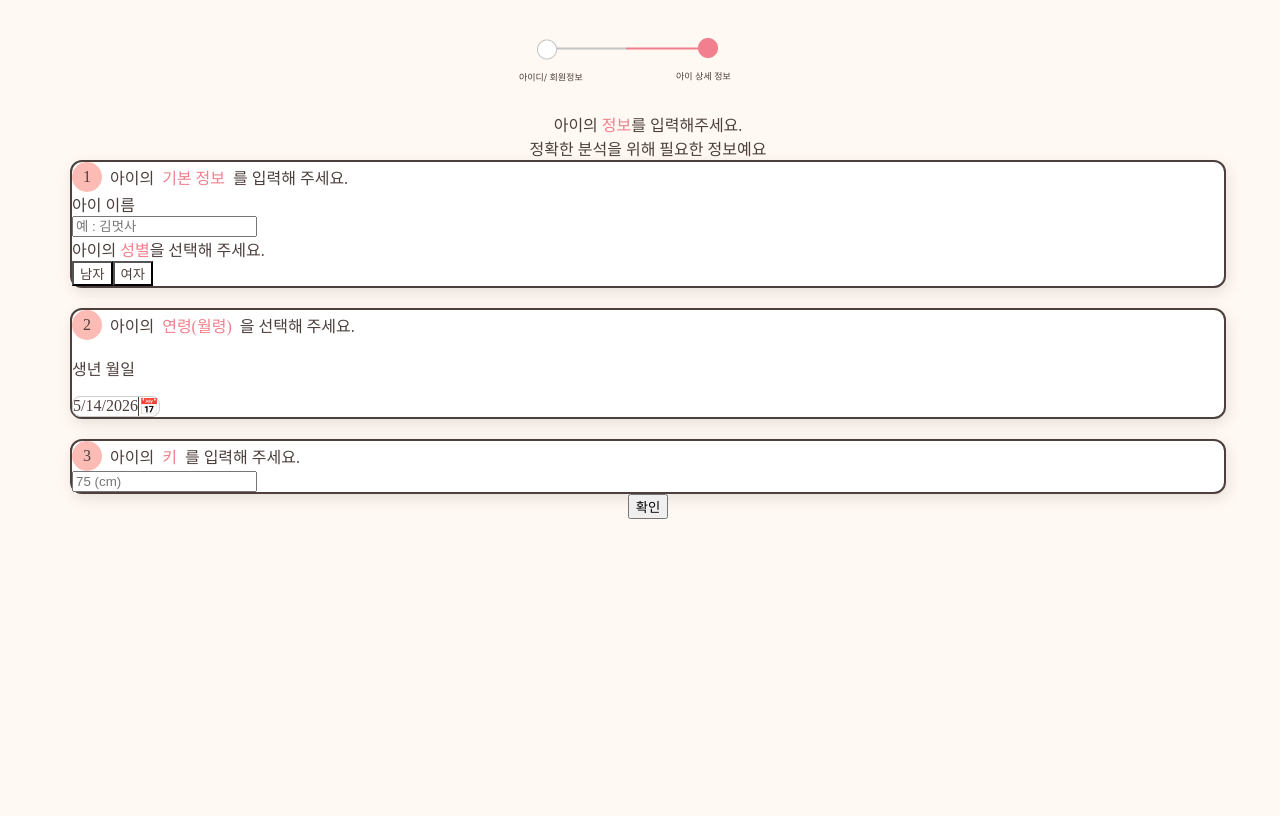
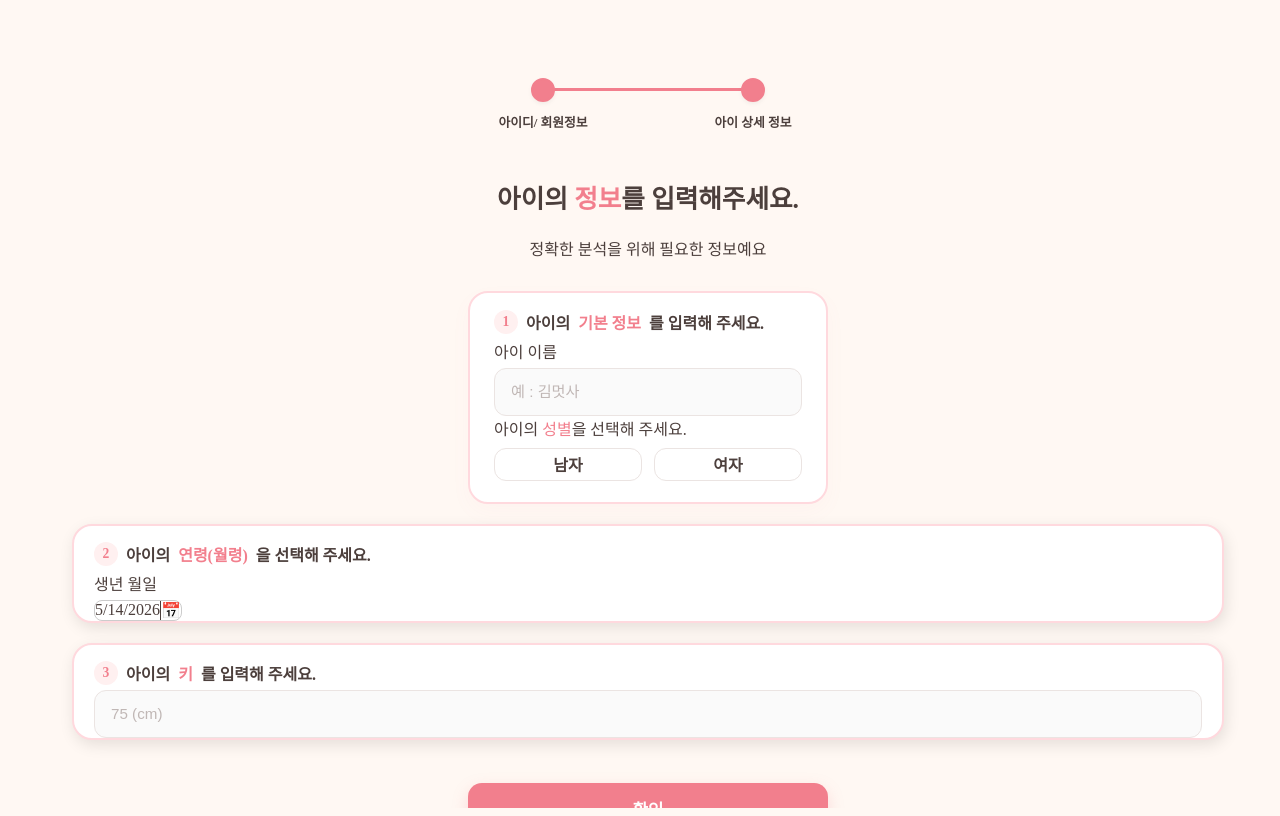
Before and after one commit to Ideaton-Team1-frontend/ideaton-team1-frontend, a React (Create React App) app: page /kidData in a window 1280 px wide. Built offline with nearby package versions, Linux system fonts and the light colour scheme.

Commit message:
아이 입력 정보 페이지 디자인 적용 완료, 단 캘린더 버튼은 적용 실패

```diff
--- a/src/pages/ImageChoice.jsx
+++ b/src/pages/ImageChoice.jsx
@@ -8,7 +8,7 @@ const PageWrapper = styled.div`
   justify-content: flex-start;
   align-items: center;
   flex-direction: column;
-  min-height: 100vh;
+  min-height: 100dvh;
   width: 100vw;
   background-color: #f8f9fa;
 
@@ -18,12 +18,13 @@ const PageWrapper = styled.div`
 const AppContainer = styled.div`
   width: 100%;
   max-width: 380px;
-  max-height: 70vh;
+  max-height: 100dvh;
   background-color: #ffffff;
   padding: 40px 20px;
   display: flex;
   flex-direction: column;
   gap: 30px;
+  box-sizing: border-box; /* 💡 패딩 때문에 전체 크기 안 깨지도록 필수 추가! */
 `;
 
 // 상단 돌아가기 버튼 영역
--- a/src/pages/KidData.jsx
+++ b/src/pages/KidData.jsx
@@ -13,53 +13,120 @@ const BackGround = styled.div`
   justify-content: flex-start; // 콘텐츠가 길어질 때 위쪽이 잘리지 않도록 수정
   align-items: center;
   flex-direction: column;
-  min-height: 90vh; // height 대신 min-height 사용
-  max-height: 90vh;
+  height: 100dvh;          /* 화면 전체 높이를 모바일 뷰포트에 딱 맞춤 */
+  overflow-y: auto;        /* 내용이 넘치면 이 안에서만 스크롤이 생김 */
   width: 100vw;
   background-color: #FFF8F3; // 모바일 앱 밖의 배경색 (확인용)
+  box-sizing: border-box;
+  padding: 40px 0 0px 0;   /* 하단 확인 버튼 아래 여유 공간 확보 */
 `;
 const Box = styled.div`
+  width: 90%;
+  max-width: 360px;
+  background: white;
+  border-radius: 20px;
+  border: 2px solid #FFD9DE;
+  padding: 1px 24px;
+  box-shadow: 0px 8px 20px rgba(242, 127, 141, 0.04);
+  display: flex;
+  flex-direction: column;
+  box-sizing: border-box;
+  margin-top: 20px;
+`;
+const BirthBox = styled.div`
+
+  width: 90%;
+  background: white;
+  border-radius: 20px;
+  border: 2px solid #FFD9DE;
+  display: flex;
+  justify-content: center;
+  flex-direction: column;
+  box-shadow: 2px 5px 15px rgba(0, 0, 0, 0.1);
+  box-sizing: border-box;
+  margin-top: 20px;
+  padding: 0px 20px;
+`;
+const StyledInput = styled.input` //입력창 스타일
+  width: 100%;
+  height: 48px;
   border-radius: 12px;
-background-color: white;
-box-shadow: 2px 5px 15px rgba(0, 0, 0, 0.1);
-border-color: #4c3f3c ;
-border-width: 2px;
-border-style: solid;
-width: 90%;
-height: 20%;
+  border: 1px solid #EBE4E2;
+  background-color: #FAFAFA;
+  padding: 0 16px;
+  font-size: 0.95rem;
+  color: #4c3f3c;
+  box-sizing: border-box;
+  outline: none;
+  transition: all 0.2s;
 
+  &:focus {
+    border-color: #f27f8d;
+    background-color: #fff;
+  }
+  &::placeholder {
+    color: #C0B7B5;
+  }
+`;
+const StyledDate = styled.div` //입력창 스타일
+  width: 100%;
+  height: 48px;
+  border-radius: 12px;
+  border: 1px solid #EBE4E2;
+  background-color: #FAFAFA;
+  padding: 0 16px;
+  font-size: 0.95rem;
+  color: #4c3f3c;
+  box-sizing: border-box;
+  outline: none;
+  transition: all 0.2s;
+
+  &:focus {
+    border-color: #f27f8d;
+    background-color: #fff;
+  }
+  &::placeholder {
+    color: #C0B7B5;
+  }
 `;
 
-const BirthBox = styled.div`
-border-radius: 12px;
-background-color: white;
-box-shadow: 2px 5px 15px rgba(0, 0, 0, 0.1);
-border-color: #4c3f3c ;
-border-width: 2px;
-border-style: solid;
-width: 90%;
-
-margin-top: 20px;
-
-`;
-
-
-const PinkCircle = styled.div`
-  border-radius: 100%;
-  background-color: #fcbcb5;
-    width: 30px;
-    height: 30px;
+const PinkCircle = styled.div` //순서 번호 들어가는 스타일
+  border-radius: 50%;
+  background-color: #FFF0F0;
+  color: #f27f8d;
+  font-weight: bold;
+  width: 24px;
+  height: 24px;
   display: flex;
   align-items: center;
   justify-content: center;
+  font-size: 0.85rem;
+  flex-shrink: 0;
 `;
 
 const GenderButton = ({ gend, gender, setGender }) => {
+    const isActive = gender === gend; // 현재 버튼이 선택되었는지 여부
+
     return (
         <button
             onClick={() => setGender(gend)}
-            style={{ backgroundColor: gender === gend ? "#f27f8d" : "#ffffff" ,
-                color :  gender === gend ? "#ffffff" : "#4c3f3c"
+            style={{
+                // 💡 가로 공간을 반씩 이쁘게 나눠 갖도록 flex 설정
+                flex: 1,
+                height: "33px",
+                borderRadius: "12px",
+                fontSize: "1rem",
+                fontWeight: "bold",
+                cursor: "pointer",
+                transition: "all 0.2s ease",
+                boxSizing: "border-box",
+                outline: "none",
+                marginBottom: "20px",
+
+                // 💡 피그마 시안 컬러 매칭 (선택 여부에 따른 스타일 분기)
+                border: isActive ? "1px solid #f27f8d" : "1px solid #EBE4E2",
+                backgroundColor: isActive ? "#f27f8d" : "#ffffff",
+                color: isActive ? "#ffffff" : "#4c3f3c"
             }}
         >
             {gend}
@@ -109,8 +176,8 @@ const StepperContainer = styled.div`
 const ProgressLine = styled.div`
   position: absolute;
   top: 10px; /* 동그라미 반지름 축에 맞춤 */
-  left: 0;
-  right: 0;
+  left: 55px; /* 💡 첫 번째 아이템 너비(110px)의 절반인 55px부터 시작 */
+  width: calc(100% - 110px); /* 💡 양쪽 끝 여백(55px * 2)을 제외한 만큼만 선 길이 설정 */
   height: 3px;
   background: #E0E0E0; /* 기본 비활성화 회색 선 */
   z-index: 1;
@@ -119,13 +186,12 @@ const ProgressLine = styled.div`
 const ActiveProgressLine = styled.div`
   position: absolute;
   top: 10px;
-  left: 0;
-  width: 100%; /* 현재 2단계가 활성화이므로 전체 선을 채움 (원하는 도달 범위만큼 조절 가능) */
+  left: 55px; /* 💡 회색 선과 똑같이 55px 지점부터 시작 */
+  width: calc(100% - 110px); /* 💡 현재 2단계가 활성화이므로 두 번째 동그라미 중심까지 꽉 채움 */
   height: 3px;
   background: #f27f8d; /* 활성화 핑크 선 */
   z-index: 1;
 `;
-
 const StepItem = styled.div`
   display: flex;
   flex-direction: column;
@@ -152,7 +218,66 @@ const StepLabel = styled.span`
   white-space: nowrap;
 `;
 
+// 💡 [수정] 하단 최종 확인 버튼 피그마화
+const StyledConfirmButton = styled.button`
+  width: 90%;
+  max-width: 360px;
+  height: 52px;
+  background-color: #f27f8d;
+  color: white;
+  border: none;
+  border-radius: 14px;
+  font-size: 1.05rem;
+  font-weight: bold;
+  cursor: pointer;
+  margin-top: 35px;
+  box-shadow: 0px 6px 16px rgba(242, 127, 141, 0.25);
+  transition: background-color 0.2s;
 
+  &:hover {
+    background-color: #e06c7a;
+  }
+`;
+
+
+// 💡 성별 버튼을 가로로 이쁘게 배치하기 위한 묶음 박스
+const ButtonRow = styled.div`
+  display: flex;
+  gap: 12px;
+  width: 100%;
+  margin-top: 8px;
+`;
+const ButtonRow_2 = styled.div`
+  display: flex;
+  width: 80%;
+  margin-top: 8px;
+  margin-bottom: 8px;
+  justify-content:center;
+`;
+
+// 텍스트 관련
+const HeaderTitle = styled.h1`
+  font-size: 1.6rem;
+  margin-bottom: 5px;
+  span { color: #f27f8d; }
+`;
+const Text = styled.div`
+  font-size: 1rem; // html 비례 폰트 조정
+  line-height: 1.3; // 줄간격
+  margin-top: 20px;
+  margin-bottom: 10px;
+  word-break: keep-all; // 무조건 단어 단위로 줄바꿈
+`;
+const MiddleHeaderTitle = styled.h3`
+  font-size: 1rem;
+  margin-bottom: 5px;
+  span { color: #f27f8d; }
+`;
+const Smalltext = styled.div`
+  font-size: 1rem;
+  margin-bottom: 5px;
+  gap: 12px;
+`;
 
 
 export default function KidData() {
@@ -194,31 +319,47 @@ export default function KidData() {
     return (
 
         <BackGround>
-        <Process_img>
-        <img src="./scrollkids.png" />
-        </Process_img>
-            <div> 아이의 <span style={{ color: "#f27f8d" }}>정보</span>를 입력해주세요. </div>
-            <div> 정확한 분석을 위해 필요한 정보예요</div>
+            {/* 💡 기존 이미지 구역을 코드로 완성한 대칭 스텝 바로 교체 */}
+            <StepperContainer>
+                <ProgressLine />
+                <ActiveProgressLine />
+
+                <StepItem>
+                    <StepCircle isActive={true} />
+                    <StepLabel isActive={true}>아이디/ 회원정보</StepLabel>
+                </StepItem>
+
+                <StepItem>
+                    <StepCircle isActive={true} />
+                    <StepLabel isActive={true}>아이 상세 정보</StepLabel>
+                </StepItem>
+            </StepperContainer>
+{/* 여기까지 최상단 진행도 바 */}
+
+            <HeaderTitle> 아이의 <span>정보</span>를 입력해주세요. </HeaderTitle>
+            <Text> 정확한 분석을 위해 필요한 정보예요</Text>
             <Box>
-                <div style={{ display: "flex", flexDirection: "row", alignItems: "center", gap: "8px" }}> < PinkCircle>1</PinkCircle> 아이의 <span style={{ color: "#f27f8d" }}>기본 정보</span>를 입력해 주세요.</div>
-                <div> 아이 이름</div>
+                <MiddleHeaderTitle style={{ display: "flex", flexDirection: "row", alignItems: "center", gap: "8px" }}>
+                < PinkCircle>1</PinkCircle> 아이의<span>기본 정보</span>를 입력해 주세요.</MiddleHeaderTitle>
+                <Smalltext> 아이 이름</Smalltext>
 
 
-                <input
+                <StyledInput
                    type="text"
                    placeholder="예 : 김멋사"
                    onChange={(e) => setName(e.target.value)}
                 />
                 <div> 아이의 <span style={{ color: "#f27f8d" }}>성별</span>을 선택해 주세요.</div>
+                <ButtonRow>
                     <GenderButton gend="남자" gender={gender} setGender={setGender} />
                     <GenderButton gend="여자" gender={gender} setGender={setGender} />
-
+                </ButtonRow>
             </Box>
             <BirthBox>
-                <div style={{ display: "flex", flexDirection: "row", alignItems: "center", gap: "8px" }}>
+                <MiddleHeaderTitle style={{ display: "flex", flexDirection: "row", alignItems: "center", gap: "8px" }}>
                     < PinkCircle>2</PinkCircle> 아이의 <span style={{ color: "#f27f8d" }}>연령(월령)</span>을 선택해 주세요.
-                </div>
-                <p>생년 월일</p>
+                </MiddleHeaderTitle>
+                <Smalltext>생년 월일</Smalltext>
                 <div style={{ display: "flex", flexDirection: "row", alignItems: "center", gap: "8px" }}>
                 <DatePicker
                   selected={date}
@@ -234,16 +375,16 @@ export default function KidData() {
             </BirthBox>
 
             <BirthBox>
-                <div style={{ display: "flex", flexDirection: "row", alignItems: "center", gap: "8px" }}>
+                <MiddleHeaderTitle style={{ display: "flex", flexDirection: "row", alignItems: "center", gap: "8px" }}>
                     < PinkCircle>3</PinkCircle> 아이의 <span style={{ color: "#f27f8d" }}>키</span>를 입력해 주세요.
-                </div>
-                 <input
+                </MiddleHeaderTitle>
+                 <StyledInput
                    type="text"
                    placeholder="75 (cm)"
                    onChange={(e) => setHeight(e.target.value)}
                 />
             </BirthBox>
-            <Btn name="확인" OnClick={goPhotoPage} />
+           <ButtonRow_2><StyledConfirmButton  onClick={() => navigate("/mainpage") }>확인</StyledConfirmButton></ButtonRow_2>
 
          </BackGround>
 
--- a/src/pages/MainPage.jsx
+++ b/src/pages/MainPage.jsx
@@ -61,7 +61,7 @@ const SectionHeader = styled.div`
 const BannerCard = styled.div`
   background: white;
   border-radius: 20px;
-  border: 2px solid #FFD9DE;
+  border: 2px solid #efe1db;
   padding: 20px;
   text-align: center;
   box-shadow: 0 4px 10px rgba(0,0,0,0.03);
@@ -93,7 +93,7 @@ const AnalysisCard = styled.div`
   height: 140px;
   background: white;
   border-radius: 15px;
-  border: 2px solid #FFD9DE;
+  border: 2px solid #efe1db;
   display: flex;
   justify-content: center;
   align-items: center;
@@ -103,7 +103,7 @@ const Compare_Bar = styled.div`
   height: 50px;
   background: white;
   border-radius: 15px;
- border:2px solid #EFE1DB;
+ border:2px solid #efe1db;
   display: flex;
   justify-content: center;
   align-items: center;
@@ -114,7 +114,7 @@ const TipCard = styled.div`
   border-radius: 15px;
   padding: 20px;
   box-shadow: 0 4px 10px rgba(0,0,0,0.03);
-   border: 2px solid #FFD9DE;
+   border: 2px solid #efe1db;
   min-height: 100px;
 `;
 
```
Lines whose indentation alone changed are shown as unchanged.
